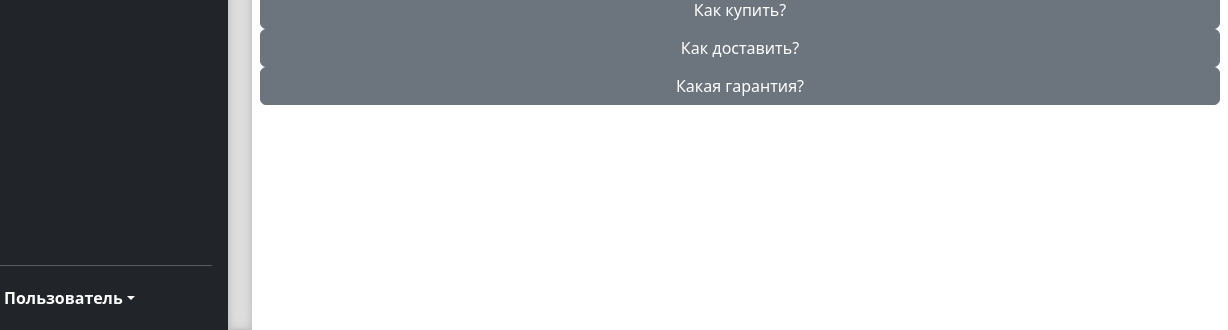
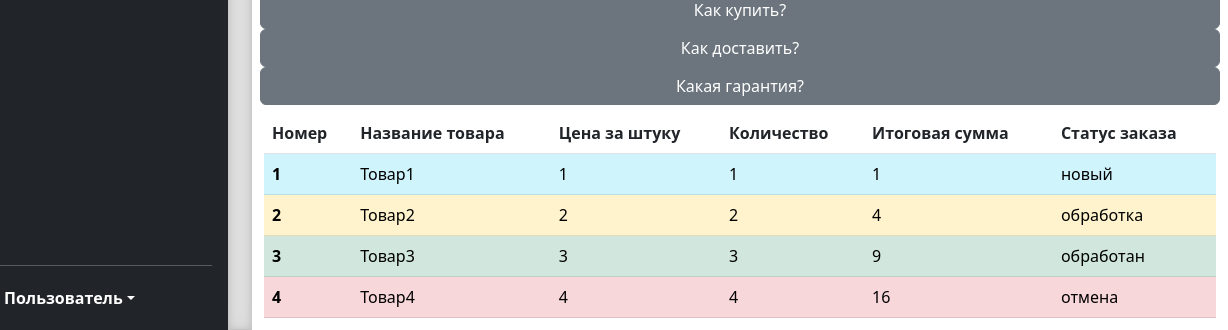
Before and after one commit to GlebOhlopkov/lesson_19.1, a plain HTML site: page index.html in a window 1280 px wide. Shown: the part 470-800 px from the top of the page, 52-1280 px from the left. Drawn offline with nearby package versions, Linux system fonts and the light colour scheme.

Commit message:
correct index.html

```diff
--- a/index.html
+++ b/index.html
@@ -330,6 +330,53 @@
             </div>
         </main>
 
+        <table class="table">
+            <thead>
+            <tr>
+                <th scope="col">Номер</th>
+                <th scope="col">Название товара</th>
+                <th scope="col">Цена за штуку</th>
+                <th scope="col">Количество</th>
+                <th scope="col">Итоговая сумма</th>
+                <th scope="col">Статус заказа</th>
+            </tr>
+            </thead>
+            <tbody>
+            <tr>
+                <th class="table-info" scope="row">1</th>
+                <td class="table-info">Товар1</td>
+                <td class="table-info">1</td>
+                <td class="table-info">1</td>
+                <td class="table-info">1</td>
+                <td class="table-info">новый</td>
+            </tr>
+            <tr>
+                <th class="table-warning" scope="row">2</th>
+                <td class="table-warning">Товар2</td>
+                <td class="table-warning">2</td>
+                <td class="table-warning">2</td>
+                <td class="table-warning">4</td>
+                <td class="table-warning">обработка</td>
+            </tr>
+            <tr>
+                <th class="table-success" scope="row">3</th>
+                <td class="table-success">Товар3</td>
+                <td class="table-success">3</td>
+                <td class="table-success">3</td>
+                <td class="table-success">9</td>
+                <td class="table-success">обработан</td>
+            </tr>
+            <tr>
+                <th class="table-danger" scope="row">4</th>
+                <td class="table-danger">Товар4</td>
+                <td class="table-danger">4</td>
+                <td class="table-danger">4</td>
+                <td class="table-danger">16</td>
+                <td class="table-danger">отмена</td>
+            </tr>
+            </tbody>
+        </table>
+
     </div>
 
 </main>
```
